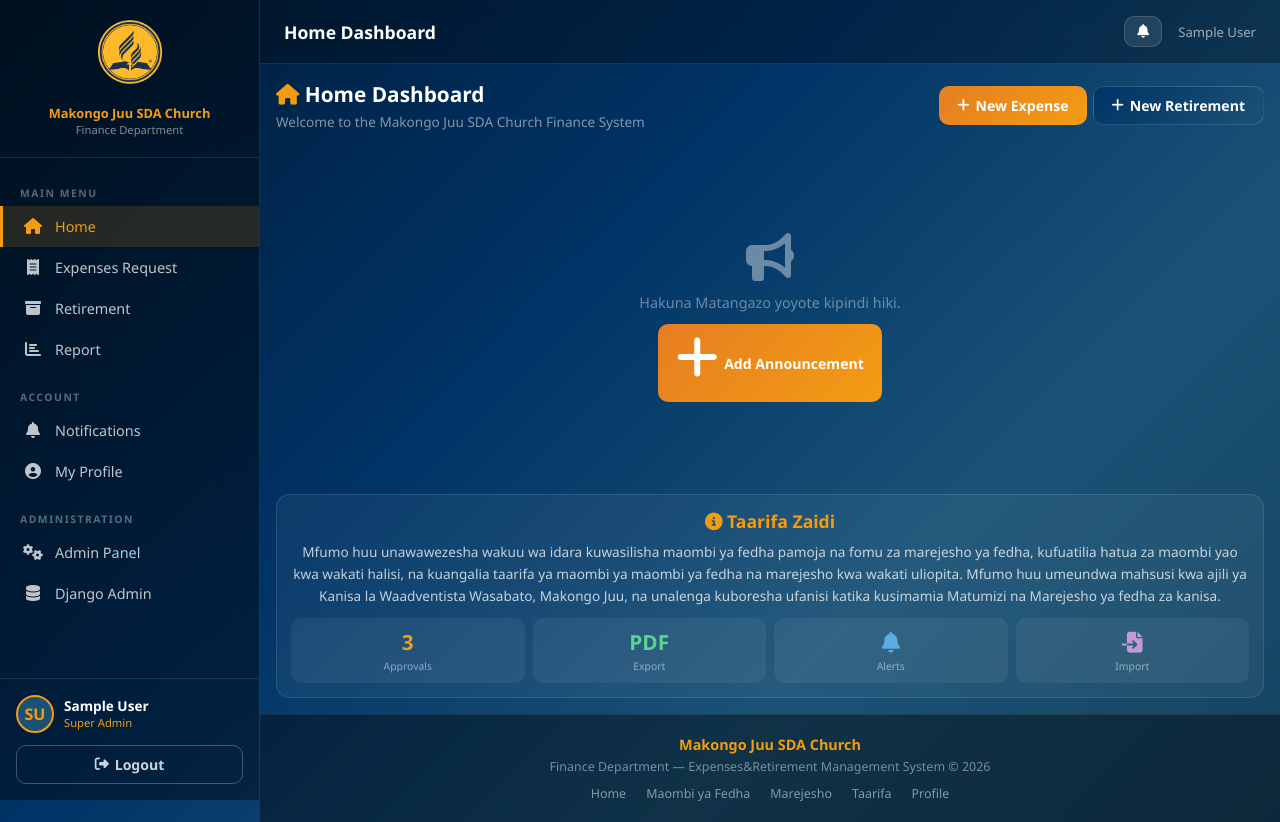
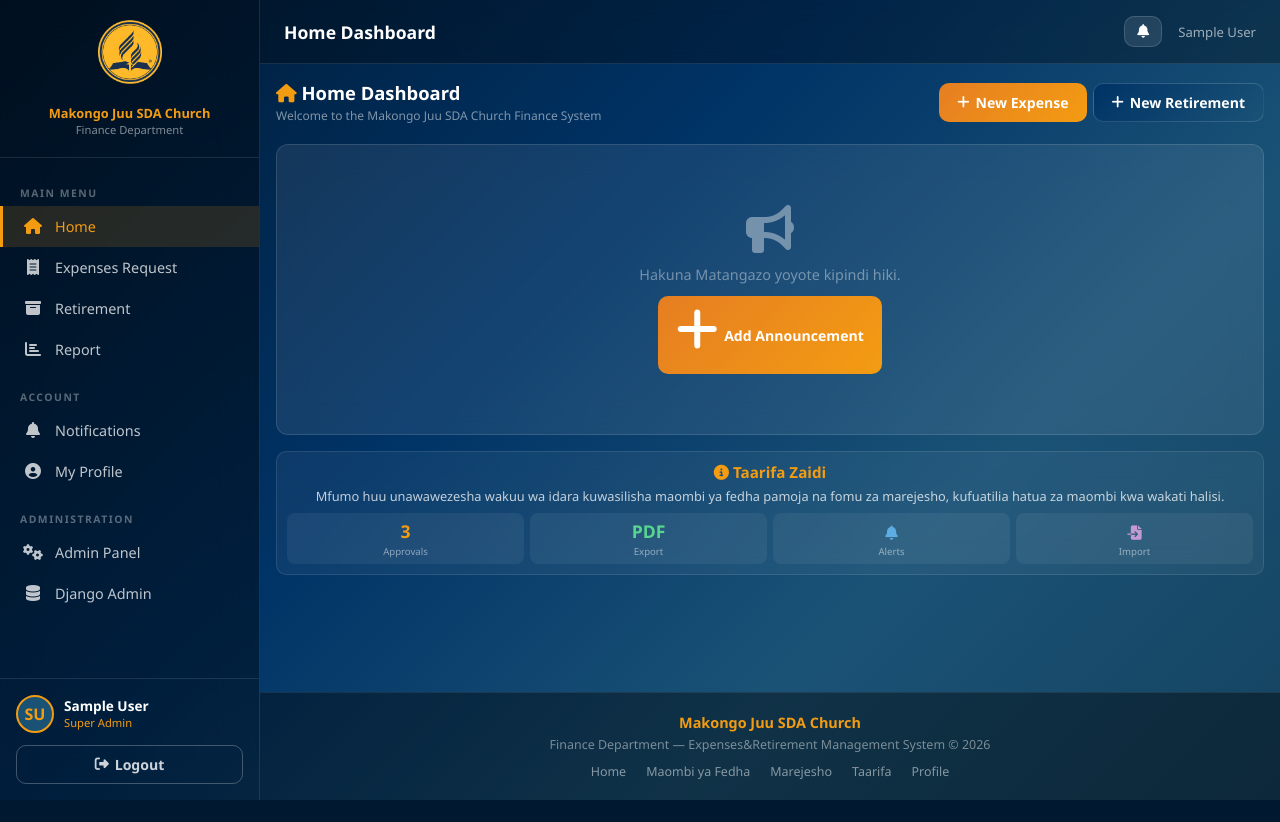
Before and after one commit to thomasgodfrey448-netizen/matumizi, a Django app: page / in a window 1280 px wide. After the commit the page ends 800 px from the top, so only its background shows below. Run offline with Django 5.2, Linux system fonts and the light colour scheme; the visitor is signed in with stand-in values (Sample User, id 1); data that the repository does not hold is empty.

Commit message:
Optimize home dashboard layout to fit on single screen without scrolling - reduce spacing, padding, and font sizes

```diff
--- a/matoleo_system/static/css/main.css
+++ b/matoleo_system/static/css/main.css
@@ -424,6 +424,40 @@ body {
   width: 100%;
   max-width: 100%;
   box-sizing: border-box;
+  background: rgba(255,255,255,0.08);
+  backdrop-filter: blur(15px);
+  border: 1px solid rgba(255,255,255,0.12);
+  border-radius: 12px;
+  overflow: hidden;
+  margin-bottom: 12px;
+  transition: transform 0.2s, box-shadow 0.2s;
+  max-width: 100%;
+  overflow-x: hidden;
+}
+
+.card:hover {
+  transform: translateY(-2px);
+  box-shadow: 0 8px 30px rgba(0,0,0,0.3);
+}
+
+.card-header {
+  padding: 12px 16px;
+  background: rgba(255,255,255,0.05);
+  border-bottom: 1px solid rgba(255,255,255,0.1);
+  display: flex;
+  align-items: center;
+  justify-content: space-between;
+}
+
+.card-header h5 {
+  font-size: 0.95rem;
+  font-weight: 700;
+  color: var(--white);
+  margin: 0;
+}
+
+.card-body {
+  padding: 16px;
 }
 
 .card-header,
@@ -439,79 +473,83 @@ body {
   .home-dashboard {
     display: flex;
     flex-direction: column;
-    gap: 14px;
+    gap: 10px;
     width: 100%;
     max-width: none;
     margin: 0;
   }
 
   .home-dashboard .home-header-row {
-    gap: 12px;
+    gap: 8px;
     align-items: flex-start;
-  }
-
-  .home-dashboard .row {
-    gap: 12px;
+    margin-bottom: 0;
+  }
+    gap: 10px;
+    margin-bottom: 0;
   }
 
   .home-dashboard .announcement-ticker {
-    padding: 10px 12px;
-    border-radius: 12px;
+    padding: 8px 10px;
+    border-radius: 10px;
     background: rgba(255,255,255,0.06);
     border: 1px solid rgba(255,255,255,0.1);
     margin-bottom: 0;
+    font-size: 0.75rem;
   }
 
   .home-dashboard .about-section {
-    padding: 14px;
+    padding: 10px;
     margin-bottom: 0;
+    border-radius: 10px;
+  }
+
+  .home-dashboard .about-section h3 {
+    font-size: 0.95rem;
+    margin-bottom: 6px;
+    margin-top: 0;
+  }
+
+  .home-dashboard .about-section p {
+    font-size: 0.8rem;
+    margin: 0;
+    line-height: 1.3;
   }
 
   .home-dashboard .stat-card {
-    min-height: 100px;
-    padding: 14px;
+    min-height: 80px;
+    padding: 10px;
+    gap: 12px;
+  }
+
+  .home-dashboard .stat-icon {
+    width: 45px;
+    height: 45px;
+    font-size: 1.2rem;
   }
 
   .home-dashboard .stat-card .stat-value {
-    font-size: 1.5rem;
+    font-size: 1.3rem;
+  }
+
+  .home-dashboard .stat-card .stat-label {
+    font-size: 0.7rem;
   }
 
   .home-dashboard .card {
-    margin-bottom: 10px;
-  }
-  border: 1px solid rgba(255,255,255,0.12);
-  border-radius: 12px;
-  overflow: hidden;
-  margin-bottom: 16px;
-  transition: transform 0.2s, box-shadow 0.2s;
-  max-width: 100%;
-  overflow-x: hidden;
-}
-
-.card:hover {
-  transform: translateY(-2px);
-  box-shadow: 0 8px 30px rgba(0,0,0,0.3);
-}
-
-.card-header {
-  padding: 16px 20px;
-  background: rgba(255,255,255,0.05);
-  border-bottom: 1px solid rgba(255,255,255,0.1);
-  display: flex;
-  align-items: center;
-  justify-content: space-between;
-}
-
-.card-header h5 {
-  font-size: 1rem;
-  font-weight: 700;
-  color: var(--white);
-  margin: 0;
-}
-
-.card-body {
-  padding: 20px;
-}
+    margin-bottom: 6px;
+  }
+
+  .home-dashboard .card-header {
+    padding: 10px 12px;
+  }
+
+  .home-dashboard .card-header h5 {
+    font-size: 0.95rem;
+  }
+
+  .home-dashboard .card-body {
+    padding: 12px;
+  }
 
 /* ---- STAT CARDS ---- */
 .stat-card {
--- a/matoleo_system/templates/core/home.html
+++ b/matoleo_system/templates/core/home.html
@@ -8,12 +8,12 @@
 
 <div class="home-dashboard">
   <!-- HEADER ROW -->
-  <div class="home-header-row" style="display:flex; align-items:center; justify-content:space-between; margin-bottom:20px; flex-wrap:wrap; gap:12px;">
+  <div class="home-header-row" style="display:flex; align-items:center; justify-content:space-between; margin-bottom:10px; flex-wrap:wrap; gap:8px;">
   <div>
-    <h2 style="font-size:1.3rem; font-weight:800; color:var(--white); margin:0;">
+    <h2 style="font-size:1.15rem; font-weight:800; color:var(--white); margin:0;">
       <i class="fas fa-home" style="color:var(--accent);"></i> Home Dashboard
     </h2>
-    <p style="color:rgba(255,255,255,0.5); font-size:0.85rem; margin:4px 0 0;">
+    <p style="color:rgba(255,255,255,0.5); font-size:0.75rem; margin:2px 0 0;">
       Welcome to the Makongo Juu SDA Church Finance System
     </p>
   </div>
@@ -48,7 +48,7 @@
 
 <!-- QUICK STATS -->
 {% if not is_approver and not is_treasurer and not is_admin %}
-<div class="row" style="margin-bottom:20px;">
+<div class="row" style="margin-bottom:12px;">
   <div class="col">
     <div class="stat-card">
       <div class="stat-icon blue"><i class="fas fa-wallet"></i></div>
@@ -154,27 +154,25 @@
 <!-- ABOUT SECTION -->
 <div class="about-section">
   <h3><i class="fas fa-info-circle"></i>  Taarifa Zaidi</h3>
-  <p>
-    Mfumo huu unawawezesha wakuu wa idara kuwasilisha maombi ya fedha pamoja na fomu za marejesho ya fedha,
-    kufuatilia hatua za maombi yao kwa wakati halisi, na kuangalia taarifa ya maombi ya maombi ya fedha na marejesho kwa wakati uliopita.
-    Mfumo huu umeundwa mahsusi kwa ajili ya Kanisa la Waadventista Wasabato, Makongo Juu, na unalenga kuboresha ufanisi katika kusimamia Matumizi na Marejesho ya fedha za kanisa.
+  <p style="font-size:0.8rem; line-height:1.3; margin:4px 0;">
+    Mfumo huu unawawezesha wakuu wa idara kuwasilisha maombi ya fedha pamoja na fomu za marejesho, kufuatilia hatua za maombi kwa wakati halisi.
   </p>
-  <div style="display: grid; grid-template-columns: repeat(4, minmax(60px, 1fr)); gap: 8px; margin-top:12px; max-width: 100%;">
-    <div style="text-align:center; padding:10px; background:rgba(255,255,255,0.06); border-radius:10px; overflow: hidden;">
-      <div style="font-size:1.3rem; color:var(--accent); font-weight:800;">3</div>
-      <div style="font-size:0.65rem; color:rgba(255,255,255,0.5); margin-top:3px; word-break: break-word;">Approvals</div>
+  <div style="display: grid; grid-template-columns: repeat(4, minmax(50px, 1fr)); gap: 6px; margin-top:8px; max-width: 100%;">
+    <div style="text-align:center; padding:6px; background:rgba(255,255,255,0.06); border-radius:8px; overflow: hidden;">
+      <div style="font-size:1.1rem; color:var(--accent); font-weight:700;">3</div>
+      <div style="font-size:0.6rem; color:rgba(255,255,255,0.5); margin-top:2px; word-break: break-word;">Approvals</div>
     </div>
-    <div style="text-align:center; padding:10px; background:rgba(255,255,255,0.06); border-radius:10px; overflow: hidden;">
-      <div style="font-size:1.3rem; color:#58d68d; font-weight:800;">PDF</div>
-      <div style="font-size:0.65rem; color:rgba(255,255,255,0.5); margin-top:3px; word-break: break-word;">Export</div>
+    <div style="text-align:center; padding:6px; background:rgba(255,255,255,0.06); border-radius:8px; overflow: hidden;">
+      <div style="font-size:1.1rem; color:#58d68d; font-weight:700;">PDF</div>
+      <div style="font-size:0.6rem; color:rgba(255,255,255,0.5); margin-top:2px; word-break: break-word;">Export</div>
     </div>
-    <div style="text-align:center; padding:10px; background:rgba(255,255,255,0.06); border-radius:10px; overflow: hidden;">
-      <div style="font-size:1.3rem; color:#5dade2; font-weight:800;"><i class="fas fa-bell" style="display: inline-block;"></i></div>
-      <div style="font-size:0.65rem; color:rgba(255,255,255,0.5); margin-top:3px; word-break: break-word;">Alerts</div>
+    <div style="text-align:center; padding:6px; background:rgba(255,255,255,0.06); border-radius:8px; overflow: hidden;">
+      <div style="font-size:1.1rem; color:#5dade2; font-weight:700;"><i class="fas fa-bell" style="display: inline-block; font-size:0.9rem;"></i></div>
+      <div style="font-size:0.6rem; color:rgba(255,255,255,0.5); margin-top:2px; word-break: break-word;">Alerts</div>
     </div>
-    <div style="text-align:center; padding:10px; background:rgba(255,255,255,0.06); border-radius:10px; overflow: hidden;">
-      <div style="font-size:1.3rem; color:#c39bd3; font-weight:800;"><i class="fas fa-file-import" style="display: inline-block;"></i></div>
-      <div style="font-size:0.65rem; color:rgba(255,255,255,0.5); margin-top:3px; word-break: break-word;">Import</div>
+    <div style="text-align:center; padding:6px; background:rgba(255,255,255,0.06); border-radius:8px; overflow: hidden;">
+      <div style="font-size:1.1rem; color:#c39bd3; font-weight:700;"><i class="fas fa-file-import" style="display: inline-block; font-size:0.9rem;"></i></div>
+      <div style="font-size:0.6rem; color:rgba(255,255,255,0.5); margin-top:2px; word-break: break-word;">Import</div>
     </div>
   </div>
 </div>
```
